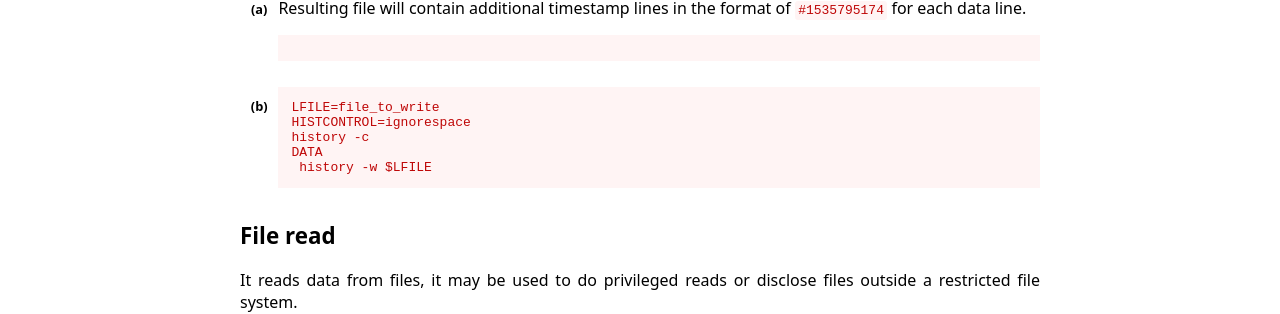
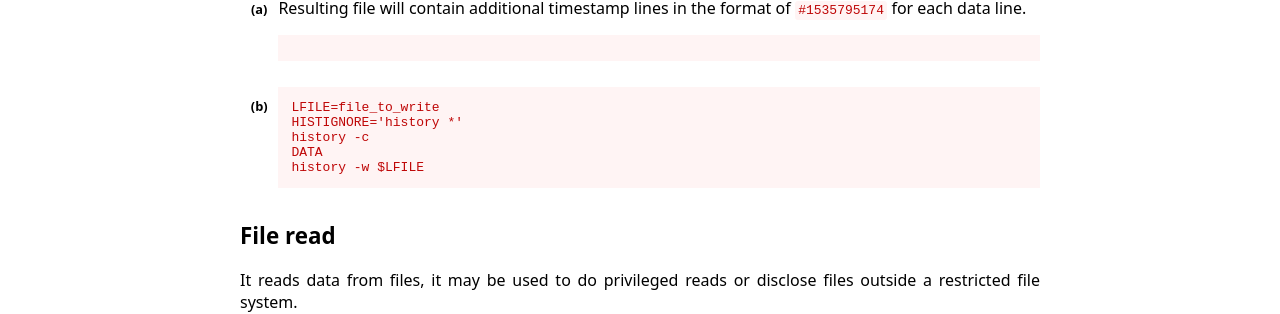
Before and after one commit to GTFOBins/GTFOBins.github.io, a Jekyll site: the page built from _gtfobins/history.md, in a window 1280 px wide. Shown: the part 261-575 px from the top of the page. Built offline with Jekyll 4.4.1, drawn with Linux system fonts in a browser that asks for light colours.

Commit message:
Use HISTIGNORE instead of HISTCONTROL

```diff
--- a/_gtfobins/history.md
+++ b/_gtfobins/history.md
@@ -5,10 +5,10 @@ functions:
         Resulting file will contain additional timestamp lines in the format of `#1535795174` for each data line.
     - code: |
         LFILE=file_to_write
-        HISTCONTROL=ignorespace
+        HISTIGNORE='history *'
         history -c
         DATA
-         history -w $LFILE
+        history -w $LFILE
   file-read:
     - description: The file content will be surrounded by your current bash history session content.
     - code: |
```
